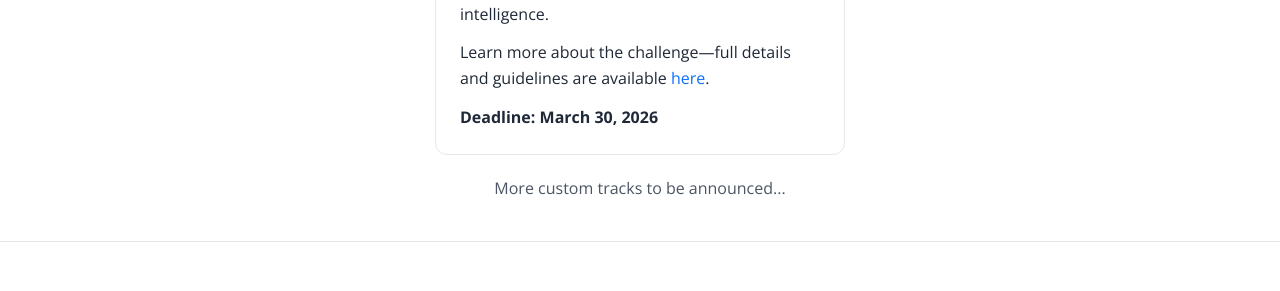
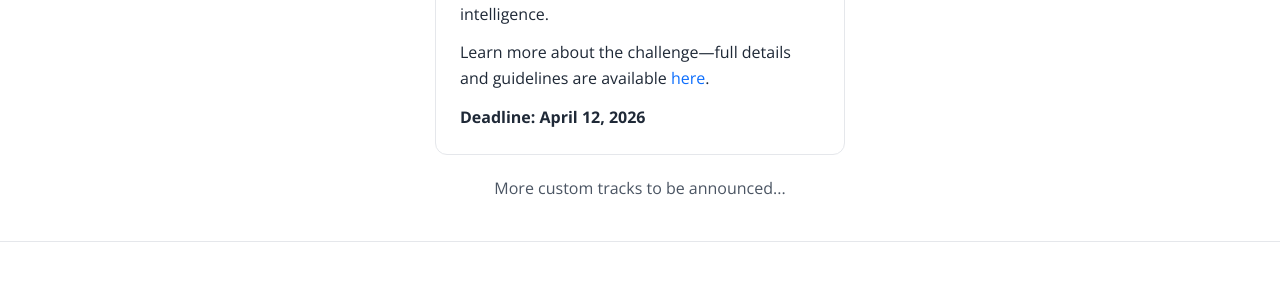
Before and after one commit to rdi-berkeley/rdi-berkeley.github.io, a Jekyll site: the page agentx-agentbeats.html, which Jekyll copies as it is, in a window 1280 px wide and 900 px high, scrolled down 7345 px. Shown: the part 154-445 px from the top of the window. Built offline with Jekyll 4.4.1, drawn with Linux system fonts in a browser that asks for light colours.

Commit message:
agentx-agentbeats: update openenv challenge deadline

```diff
--- a/agentx-agentbeats.html
+++ b/agentx-agentbeats.html
@@ -987,7 +987,7 @@
               <h3 class="track-name">The OpenEnv Challenge</h3>
               <p class="track-description">SOTA Environments to drive general intelligence.</p>
               <p class="track-description">Learn more about the challenge—full details and guidelines are available <a href="https://drive.google.com/file/d/1NASall4R84xAhoDdcaMwwJ78Ao3B-EK4/view?usp=drive_link" target="_blank" rel="noopener">here</a>.</p>
-              <p class="track-description"><strong>Deadline: March 30, 2026</strong></p>
+              <p class="track-description"><strong>Deadline: April 12, 2026</strong></p>
             </article>
           </div>
           <p class="lead">More custom tracks to be announced...</p>
```
